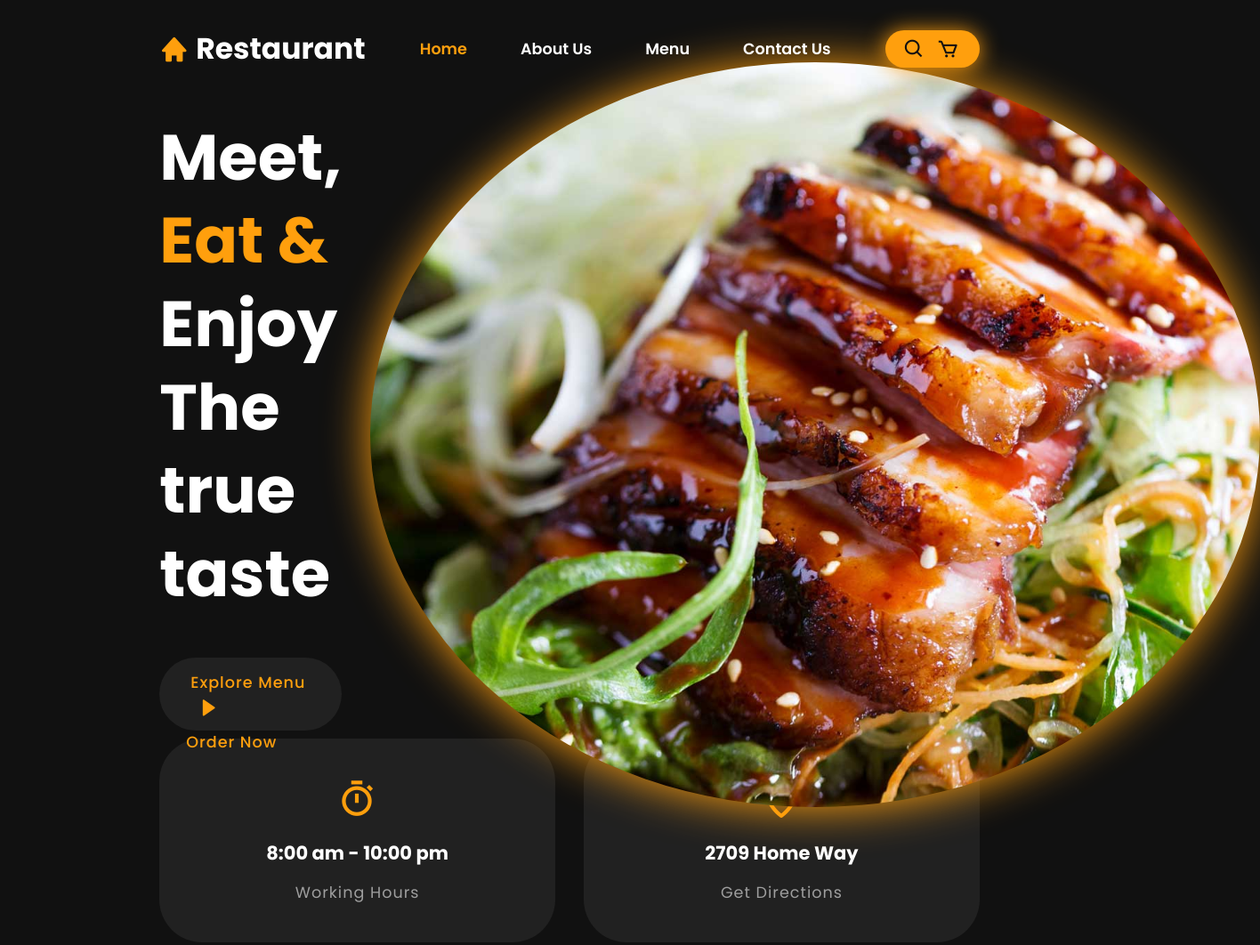
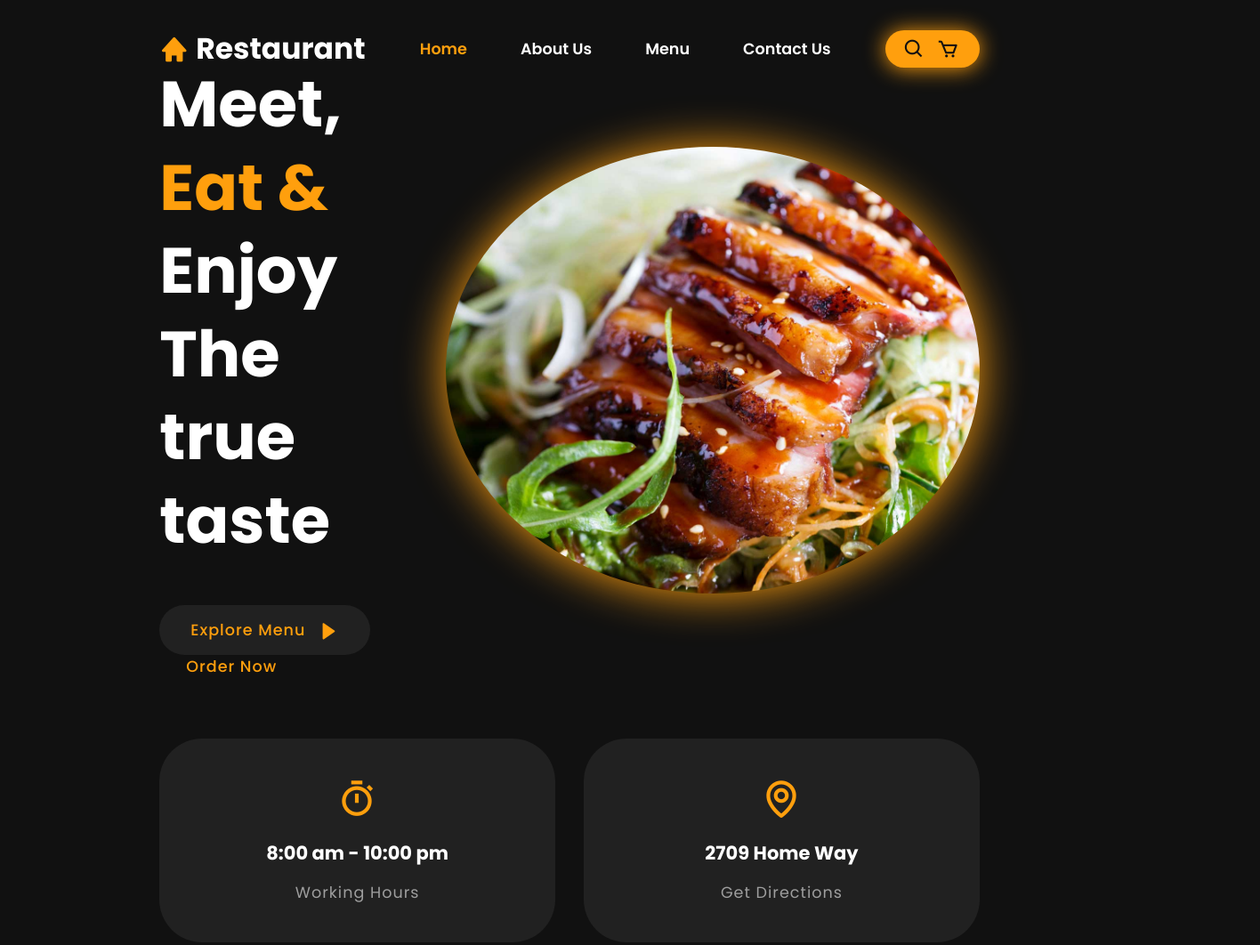
Before and after one commit to duongnguyen130/Culinary-Canvas, a plain HTML site: page index.html in a window 1280 px wide. Shown: the top 1062 px of the page at 89% size, 1416 px wide, since content can reach past the window. Drawn offline with nearby package versions, Linux system fonts and the light colour scheme.

Commit message:
Changed Home Picture's Size

```diff
--- a/styles.css
+++ b/styles.css
@@ -122,7 +122,7 @@ section{
 .Home-img img {
     border-radius: 50%;
     filter: drop-shadow(#ff9f0d 0px 1px 25px);
-    width: 1000px;
+    width: 600px;
     height: auto;
     display: block;
 }
```
